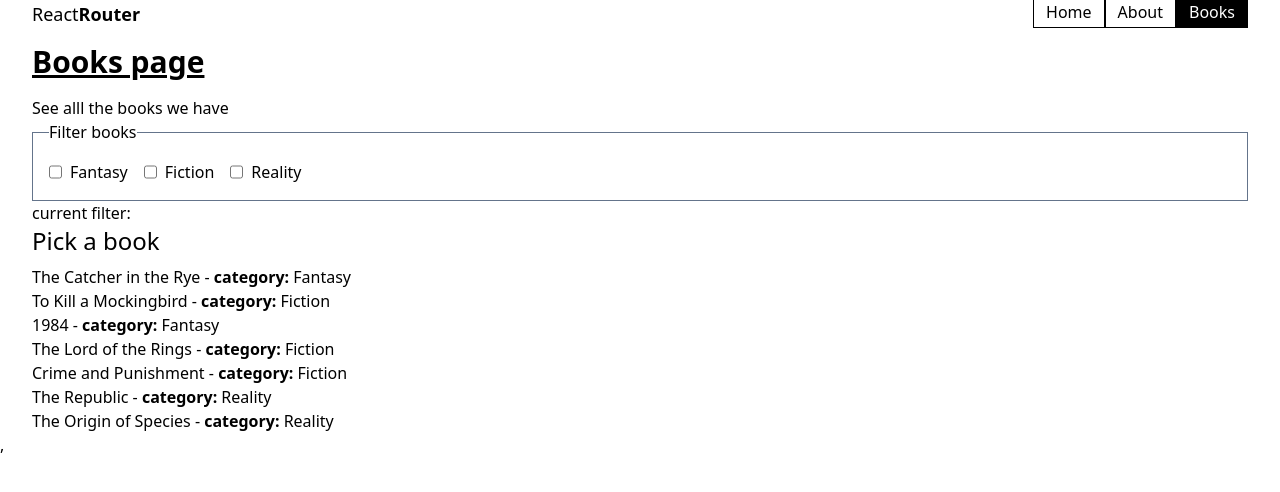
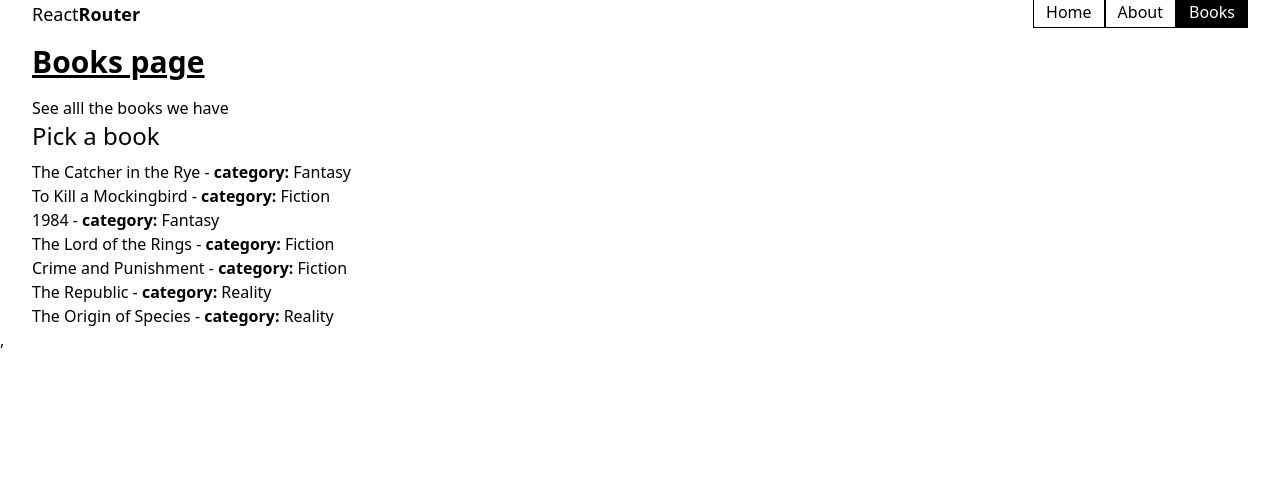
Before and after one commit to MariusCodeAcademy/feu8_10_react_router_tailwind, a React (Vite) app: page /books in a window 1280 px wide. Shown: the top 492 px of the page. Built offline with nearby package versions, Linux system fonts and the light colour scheme.

Commit message:
BookPageWithSearch

```diff
--- a/src/App.jsx
+++ b/src/App.jsx
@@ -5,6 +5,7 @@ import { Routes, Route } from 'react-router-dom';
 import NotFoundPage from './pages/NotFoundPage';
 import BooksPage from './pages/BooksPage';
 import SingleBookPage from './pages/SingleBookPage';
+import BookPageWithSearch from './pages/BookPageWithSearch';
 
 export default function App() {
   return (
@@ -13,7 +14,7 @@ export default function App() {
       <Routes>
         <Route path="/" element={<HomePage />} />
         <Route path="/about" element={<AboutPage />} />
-        <Route path="/books" element={<BooksPage />} />
+        <Route path="/books" element={<BookPageWithSearch />} />
         <Route path="/books/:bookId" element={<SingleBookPage />} />
         <Route path="*" element={<NotFoundPage />} />
       </Routes>
--- /dev/null
+++ b/src/pages/BookPageWithSearch.jsx
@@ -0,0 +1,38 @@
+import axios from 'axios';
+import { useEffect, useState } from 'react';
+import BookItem from '../components/BookItem';
+
+export default function BookPageWithSearch() {
+  const [mainBooksArr, setMainBooksArr] = useState([]);
+  useEffect(() => {
+    axios
+      .get('/db/books.json')
+      .then((resp) => {
+        console.log('resp.data ===', resp.data);
+        setMainBooksArr(resp.data);
+      })
+      .catch((error) => {
+        console.warn('ivyko klaida:', error);
+      });
+  }, []);
+
+  return (
+    <div className="container">
+      <h1 className="text-3xl font-bold underline pb-4">Books page</h1>
+      <p>See alll the books we have</p>
+
+      <h2 className="text-2xl font font-medium mb-2">Pick a book</h2>
+      <ul>
+        {/* sukti cikla per bookData ir sugeneruoti nuorodas su title */}
+        {mainBooksArr.map((bObj) => (
+          <BookItem
+            key={bObj.id}
+            title={bObj.title}
+            id={bObj.id}
+            category={bObj.category}
+          />
+        ))}
+      </ul>
+    </div>
+  );
+}
```
